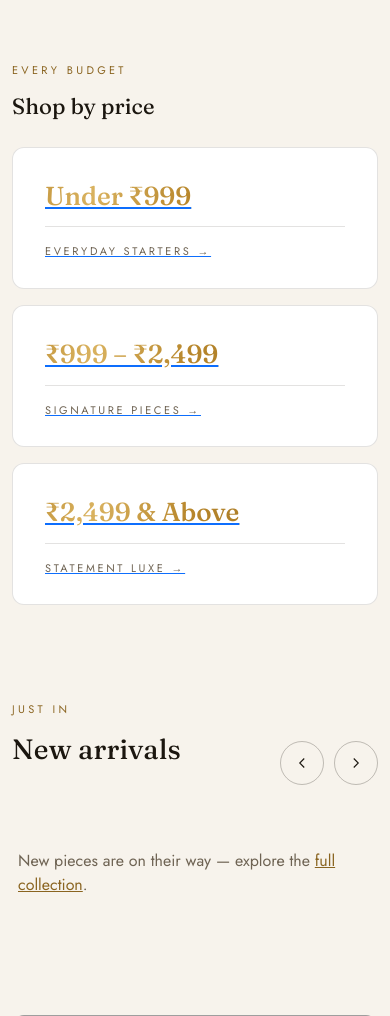
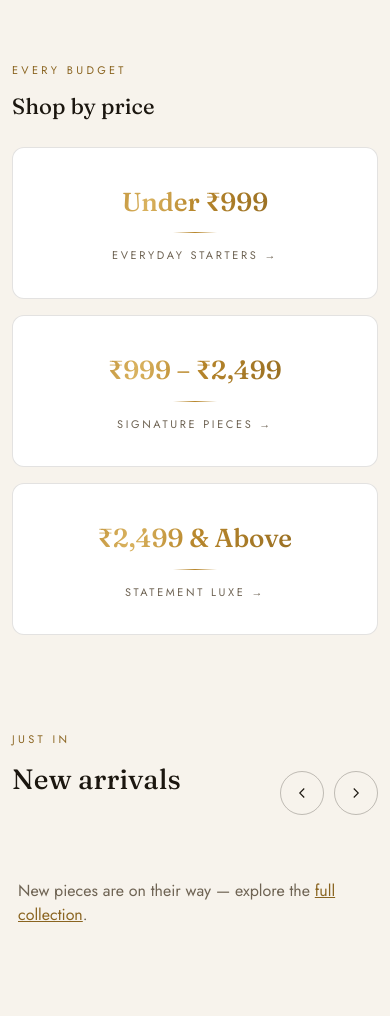
Before and after one commit to jayshetty1992/adornbysoc, a Django app: page / in a window 390 px wide. Shown: the part 2299-3315 px from the top of the page. Run offline with Django 5.2, Linux system fonts and the light colour scheme; data comes from the database, SQL or seed files in the repository; data that the repository does not hold is empty; grey boxes are pictures that could not be loaded.

Commit message:
Fix price-band underlines; New Arrivals becomes two-line carousel
- Bootstrap's default link underline was cutting through the gradient
  amounts - killed with text-decoration none across the band; content
  centered with a short centered gold hairline instead of full-width
  rules
- New Arrivals now scrolls as a two-row grid on desktop (BlueStone
  style), single row on mobile

Co-Authored-By: Claude Fable 5 <noreply@anthropic.com>

```diff
--- a/static/css/home.css
+++ b/static/css/home.css
@@ -534,20 +534,24 @@ body {
 }
 
 /* ============================================================
-   SHOP BY PRICE — atelier bands with the header's gold sheen
+   SHOP BY PRICE — centered atelier bands, header's gold sheen
    ============================================================ */
 .price-bands { display: grid; grid-template-columns: repeat(3, 1fr); gap: 16px; }
 @media (max-width: 767px) { .price-bands { grid-template-columns: 1fr; } }
+.price-band,
+.price-band:hover,
+.price-band * { text-decoration: none !important; }
 .price-band {
   position: relative; overflow: hidden;
-  display: flex; flex-direction: column; gap: 8px;
+  display: flex; flex-direction: column; align-items: center; gap: 14px;
+  text-align: center;
   background: var(--jb-surface);
   border: 1px solid var(--jb-hairline);
   border-radius: var(--radius-card);
-  padding: 34px 32px 28px;
+  padding: 40px 28px 34px;
   transition: border-color .35s ease, transform .45s cubic-bezier(.22,1,.36,1), box-shadow .45s ease;
 }
-/* the same gold shine that lives in the header, sweeping the card */
+/* header wala gold shine, card ke upar se guzarta hua */
 .price-band::after {
   content: "";
   position: absolute; inset: 0; pointer-events: none;
@@ -563,7 +567,7 @@ body {
 .pb-amount {
   font-family: var(--font-display);
   font-weight: 530;
-  font-size: clamp(26px, 2.6vw, 34px);
+  font-size: clamp(26px, 2.4vw, 32px);
   line-height: 1.1;
   background: linear-gradient(105deg, var(--jb-gold-deep) 0%, var(--jb-gold) 35%, var(--jb-gold-light) 50%, var(--jb-gold) 65%, var(--jb-gold-deep) 100%);
   background-size: 220% 100%;
@@ -577,15 +581,38 @@ body {
   from { background-position: 0% 0; }
   to { background-position: 220% 0; }
 }
+/* chhoti centered gold hairline — poori width wali line nahi */
+.pb-amount::after {
+  content: "";
+  display: block;
+  width: 44px; height: 1px;
+  margin: 16px auto 0;
+  background: linear-gradient(90deg, transparent, var(--jb-gold), transparent);
+}
 .pb-note {
   font-size: 11px; letter-spacing: .24em; text-transform: uppercase;
   color: var(--jb-muted);
-  margin-top: 8px; padding-top: 16px;
-  border-top: 1px solid var(--jb-hairline);
   transition: color .3s ease;
 }
 .price-band:hover .pb-note { color: var(--jb-gold-deep); }
 @media (prefers-reduced-motion: reduce) { .pb-amount { animation: none; } .price-band::after { display: none; } }
+
+/* ============================================================
+   TWO-LINE CAROUSEL — BlueStone-style double row (desktop)
+   ============================================================ */
+.bs-row.two-line {
+  display: grid;
+  grid-auto-flow: column;
+  grid-template-rows: repeat(2, auto);
+  grid-auto-columns: min(300px, 74vw);
+  gap: 16px;
+}
+.bs-row.two-line .bs-card { flex: none; width: auto; }
+@media (max-width: 767px) {
+  /* mobile pe single line hi behtar scroll karti hai */
+  .bs-row.two-line { display: flex; }
+  .bs-row.two-line .bs-card { flex: 0 0 min(300px, 74vw); }
+}
 
 /* wishlist heart on product cards */
 .wish-heart {
--- a/templates/index.html
+++ b/templates/index.html
@@ -188,7 +188,7 @@
       </div>
     </div>
 
-    <div class="bs-row" id="bsRow">
+    <div class="bs-row two-line" id="bsRow">
       {% for p in new_arrivals %}
       {% include "catalog/_product_card.html" %}
       {% empty %}
```
